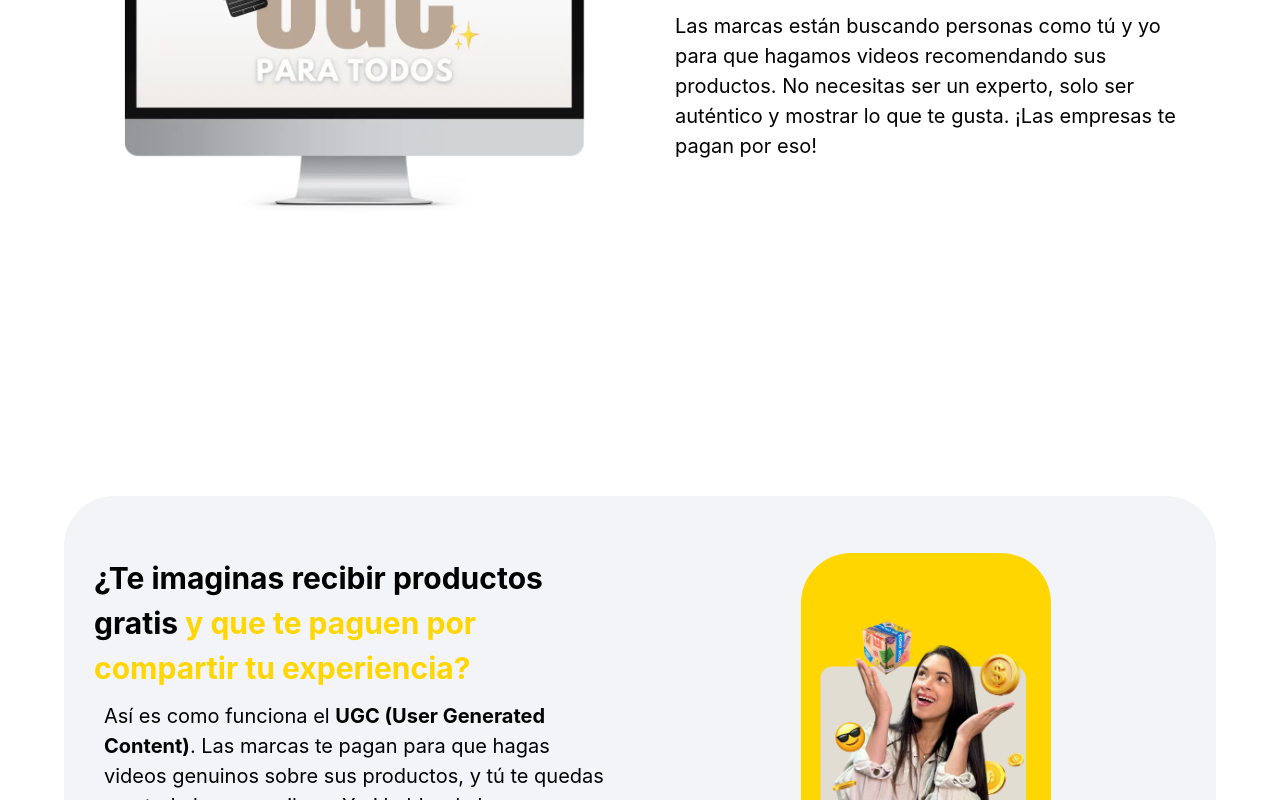
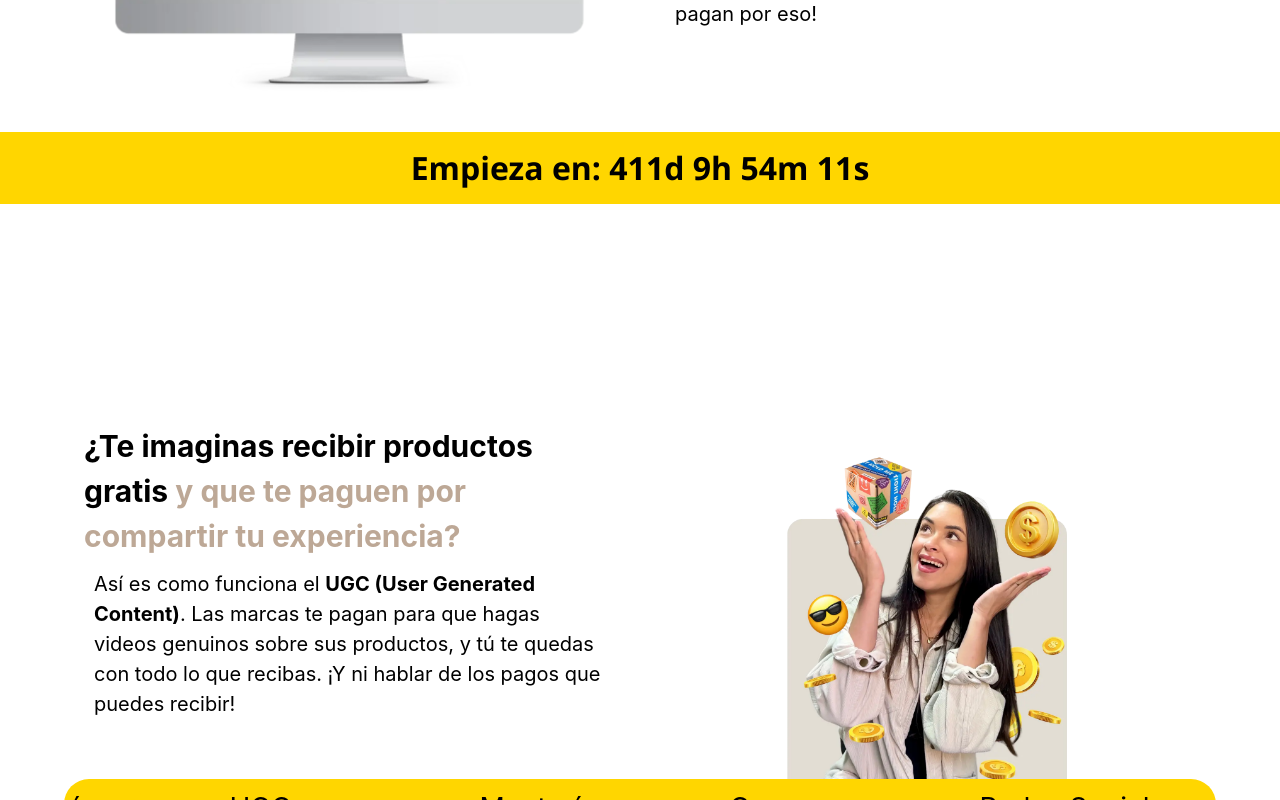
Before and after one commit to Anthonyjgr/soy_empe_web, a React (Vite) app: page /ugc-course in a window 1280 px wide. Shown: the part 420-1220 px from the top of the page. Built offline with nearby package versions, Linux system fonts and the light colour scheme; the HTML template or start-up script is replaced by a standard one.

Commit message:
adding new images

```diff
--- /dev/null
+++ b/src/components/Counter.jsx
@@ -0,0 +1,64 @@
+import React, { useState, useEffect } from "react";
+
+const CountdownBar = () => {
+  const targetDate = new Date("2025-06-13T00:20:00Z");
+
+  const calculateTimeLeft = () => {
+    const now = new Date();
+    const difference = targetDate - now;
+
+    if (difference <= 0) {
+      return null;
+    }
+
+    const days = Math.floor(difference / (1000 * 60 * 60 * 24));
+    const hours = Math.floor((difference / (1000 * 60 * 60)) % 24);
+    const minutes = Math.floor((difference / (1000 * 60)) % 60);
+    const seconds = Math.floor((difference / 1000) % 60);
+
+    return { days, hours, minutes, seconds };
+  };
+
+  const [timeLeft, setTimeLeft] = useState(calculateTimeLeft());
+
+  useEffect(() => {
+    const timer = setInterval(() => {
+      setTimeLeft(calculateTimeLeft());
+    }, 1000);
+
+    return () => clearInterval(timer);
+  }, []);
+
+  const containerStyle = {
+    width: "100vw",
+    backgroundColor: "#ffd600",
+    color: "black",
+    padding: "12px 20px",
+    fontFamily: "'Segoe UI', Tahoma, Geneva, Verdana, sans-serif",
+    fontSize: "2rem",
+    display: "flex",
+    justifyContent: "center",
+    alignItems: "center",
+    boxSizing: "border-box",
+    textAlign:"center"
+  };
+
+  if (!timeLeft) {
+    return (
+      <div style={containerStyle}>
+        <span>Empezamos.!</span>
+      </div>
+    );
+  }
+
+  return (
+    <div style={containerStyle} role="timer" aria-live="polite" aria-atomic="true">
+      <span style={{fontWeight:"bold"}}>
+        Empieza en:{" "}
+        {timeLeft.days}d {timeLeft.hours}h {timeLeft.minutes}m {timeLeft.seconds}s
+      </span>
+    </div>
+  );
+};
+
+export default CountdownBar;
--- a/src/views/courses/Courses.jsx
+++ b/src/views/courses/Courses.jsx
@@ -7,6 +7,7 @@ import photo_9 from "/ugc-4.webp";
 import star from "/star.svg";
 import Separator from "../../components/separator_slider/Separator";
 import { Link } from "react-router-dom";
+import CountdownBar from "../../components/Counter";
 
 const Courses = () => {
   return (
@@ -18,7 +19,7 @@ const Courses = () => {
         </div>
         <div className={s.side_b}>
           <h1 className={s.h1_one}>
-            ¿<span style={{ color: "#ffd600" }}>Sabías que puedes ganar dinero </span>{" "}
+            ¿<span style={{ color: "#BDA896" }}>Sabías que puedes ganar dinero </span>{" "}
             desde casa sin ser influencer?
           </h1>
           <span className={s.span_one}>
@@ -28,15 +29,20 @@ const Courses = () => {
           </span>
         </div>
       </section>
+
+      {/* countdown */}
+      <div className={s.counter}>
+        <CountdownBar />
+      </div>
       {/* section two */}
       <section
         className={s.section_c}
-        style={{ backgroundColor: "#F2F4F7", borderRadius: "50px", marginTop: "100px" }}
+        style={{ backgroundColor: "white", borderRadius: "50px" }}
       >
         <div className={s.side_b_two}>
           <h1 className={s.h1_one}>
             ¿Te imaginas recibir productos gratis
-            <span style={{ color: "#ffd600" }}>
+            <span style={{ color: "#BDA896" }}>
               {" "}
               y que te paguen por compartir tu experiencia?
             </span>
@@ -51,7 +57,9 @@ const Courses = () => {
           <img src={photo_2} alt="section_one_photo" className={s.img} />
         </div>
       </section>
-      <Separator />
+      <div style={{zIndex:30, width:"100%"}}>
+        <Separator />
+      </div>
       {/* section three */}
       <section className={s.section_c}>
         <div className={s.side_a_four}>
@@ -59,7 +67,7 @@ const Courses = () => {
         </div>
         <div className={s.side_b}>
           <h2 className={s.title_four}>
-            ¿Qué <span style={{ color: "#ffd600" }}> aprenderás </span>
+            ¿Qué <span style={{ color: "#BDA896" }}> aprenderás </span>
             en esta Masterclass?
           </h2>
           <ul>
@@ -139,8 +147,8 @@ const Courses = () => {
             no esperes más.
           </span>
           <div style={{ display: "flex", gap: "10px" }} className={s.price}>
-            <span style={{ fontSize: "30px", fontWeight: "bold" }} >Por tan solo</span>
-            <span style={{ fontSize: "30px", fontWeight: "bold" }} >40.000 CLP</span>
+            <span style={{ fontSize: "30px", fontWeight: "bold" }}>Por tan solo</span>
+            <span style={{ fontSize: "30px", fontWeight: "bold" }}>40.000 CLP</span>
           </div>
         </div>
       </section>
--- a/src/views/courses/Courses.module.css
+++ b/src/views/courses/Courses.module.css
@@ -257,7 +257,14 @@ li {
   }
 } */
 
+.counter{
+  margin-bottom: 170px;
+}
+
 @media screen and (max-width: 800px) {
+  .counter{
+  margin-bottom: 0px;
+}
   .cta {
     top: 170px;
   }
@@ -316,7 +323,6 @@ li {
     position: static;
     border-radius: 50px;
     bottom: 20px;
-    background-color: #ffd600;
     max-width: 200px;
   }
 
@@ -401,7 +407,7 @@ li {
     width: 90%;
   }
   .section_c {
-    padding: 30px;
+    padding: 20px;
   }
   .side_a {
     width: 100%;
@@ -446,8 +452,7 @@ li {
     position: static;
     border-radius: 50px;
     bottom: 20px;
-    background-color: #ffd600;
-    max-width: 250px;
+    max-width: 340px;
   }
 
   /* section three */
```
Also changed, not shown: public/ugc-1.webp.
